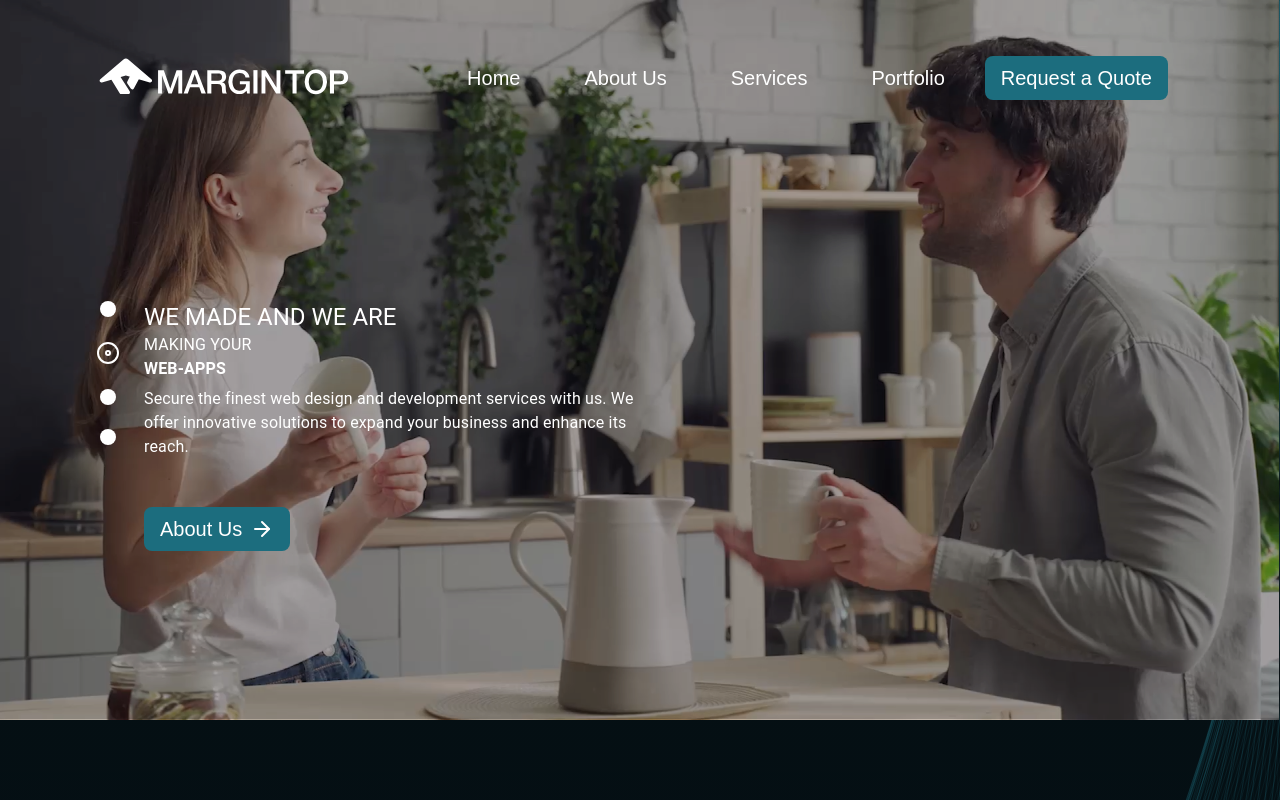
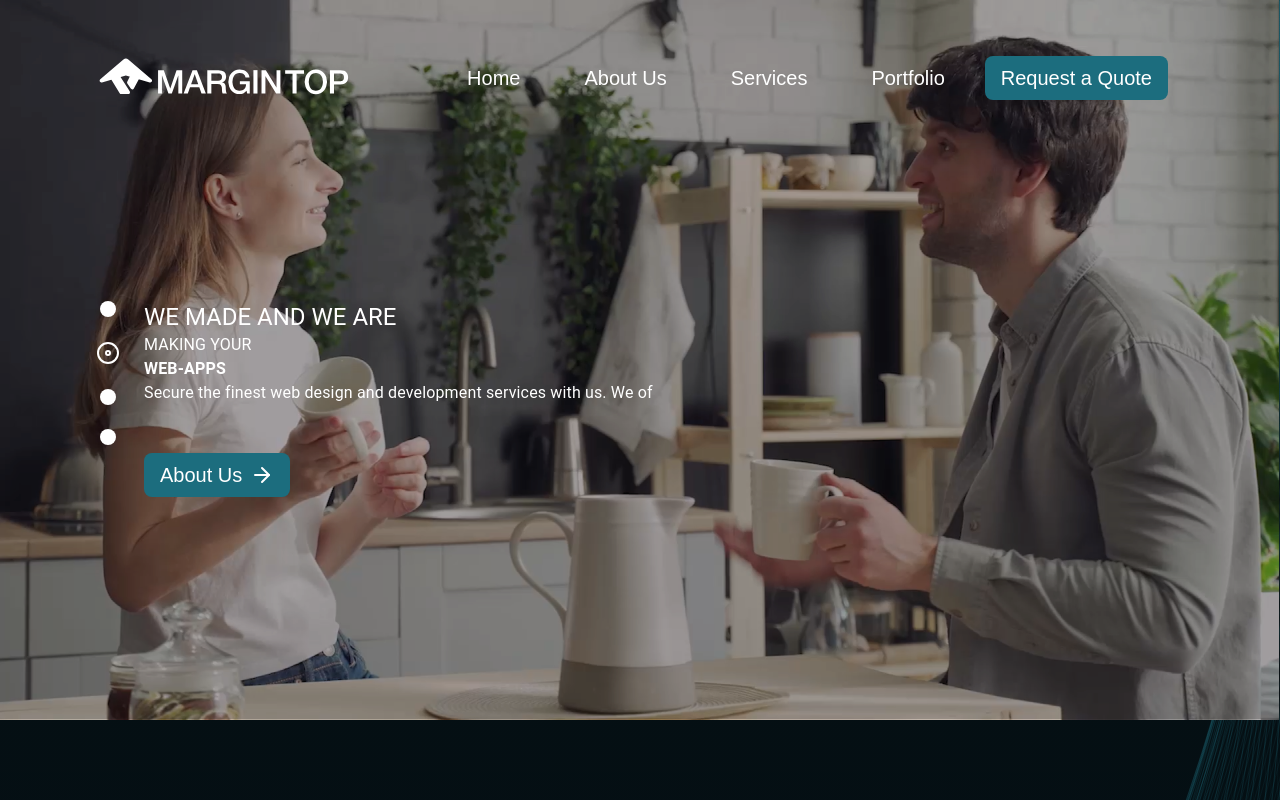
Before and after one commit to MarginTop-Solutions/MarginTop-Solutions.github.io, a Next.js app: page / in a window 1280 px wide. Shown: the top 800 px of the page. Built offline with nearby package versions, Linux system fonts and the light colour scheme.

Commit message:
better & dynamic homepage

```diff
--- a/src/components/Hero.jsx
+++ b/src/components/Hero.jsx
@@ -6,11 +6,35 @@ import { Link } from "react-scroll";
 import { making } from "@/constants";
 import { useEffect, useState } from "react";
 
+const TypedTypography = ({ value, fontWeight, className, delay, active = true, setActive }) => {
+    if (!active) return;
+    const [content, setContent] = useState('');
+    useEffect(() => {
+        let currentIndex = content.length;
+        if (currentIndex >= value.length) {
+            if (setActive) setActive(true);
+            return;
+        }
+        const timeout = setTimeout(() => {
+            setContent(content + value[currentIndex]);
+        }, delay);
+        return () => clearTimeout(timeout);
+    });
+
+    return (
+        <Typography fontWeight={fontWeight} className={className}>{content}</Typography>
+    )
+}
+
 const Hero = () => {
     const [curIndex, setCurIndex] = useState(0);
+    const [active, setActive] = useState(false);
 
     useEffect(() => {
-        const timeout = setTimeout(() => setCurIndex((i) => (i + 1) % making.length), 5000);
+        const timeout = setTimeout(() => {
+            setCurIndex((i) => (i + 1) % making.length);
+            setActive(false);
+        }, 5000);
 
         return () => clearTimeout(timeout);
     }, [curIndex, making.length]);
@@ -25,10 +49,8 @@ const Hero = () => {
             <div className="flex-grow">
                 <Typography variant="h5">WE MADE AND WE ARE</Typography>
                 <Typography className="text-5xl md:text-7xl font-poppins"> MAKING YOUR</Typography>
-                <Typography fontWeight={600} key={curIndex} className="text-4xl md:text-6xl typing-animation">{making[curIndex].title}</Typography>
-                <Typography fontWeight={400} className="font-poppins md:w-1/2">
-                    {making[curIndex].description}
-                </Typography>
+                <TypedTypography value={making[curIndex].title} fontWeight={600} key={curIndex} className="text-4xl md:text-6xl" delay={70} setActive={setActive} />
+                <TypedTypography value={making[curIndex].description} fontWeight={400} key={-(curIndex + 1)} className="font-poppins md:w-1/2" delay={20} active={active} />
 
                 <Link
                     to={'about'}
--- a/src/components/Portfolio.jsx
+++ b/src/components/Portfolio.jsx
@@ -33,7 +33,7 @@ const ProjectsView = ({ focusedIndex, need, setNeed }) => {
             {portfolio_projects.map((proj, i) => (
                 <div
                     key={i}
-                    className={`project-${i} relative rounded-xl min-w-[100vw] lg:min-w-[50vw] ${focusedIndex != i && "scale-50"} overflow-hidden duration-1000 ease-in-out`}
+                    className={`project-${i} relative rounded-xl min-w-[90vw] lg:min-w-[50vw] ${focusedIndex != i && "scale-50"} overflow-hidden duration-1000 ease-in-out`}
                 >
                     <img src={proj.image} alt={proj.title} className={`absolute w-full h-full object-cover rounded-xl z-[-1]`} />
 
--- a/src/styles/globals.css
+++ b/src/styles/globals.css
@@ -46,12 +46,6 @@
     }
   }
 
-  .typing-animation {
-    overflow: hidden;
-    display: inline-block;
-    animation: typing 3s steps(40, end) 1s 1 normal both;
-  }
-
   .smallCard {
     background-color: #1c6d7e22;
     color: #888;
```
